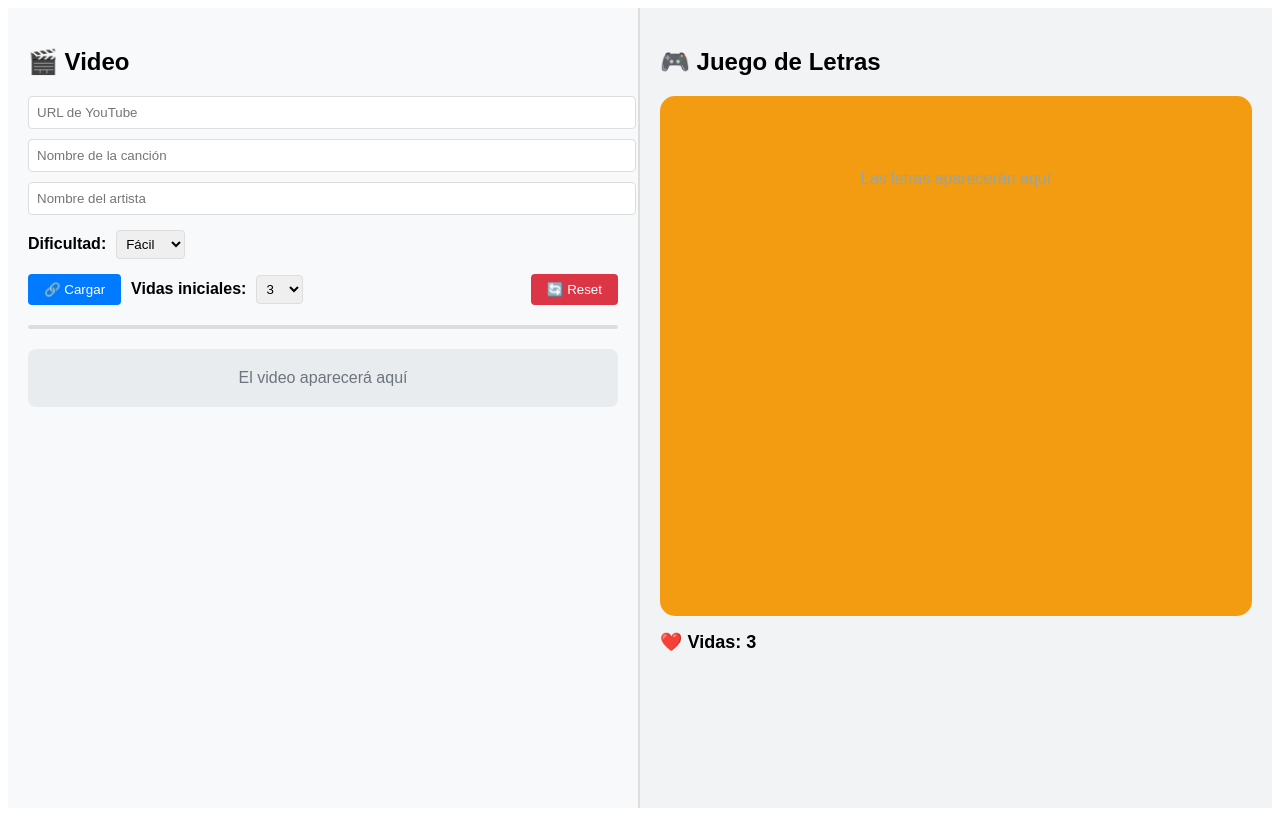
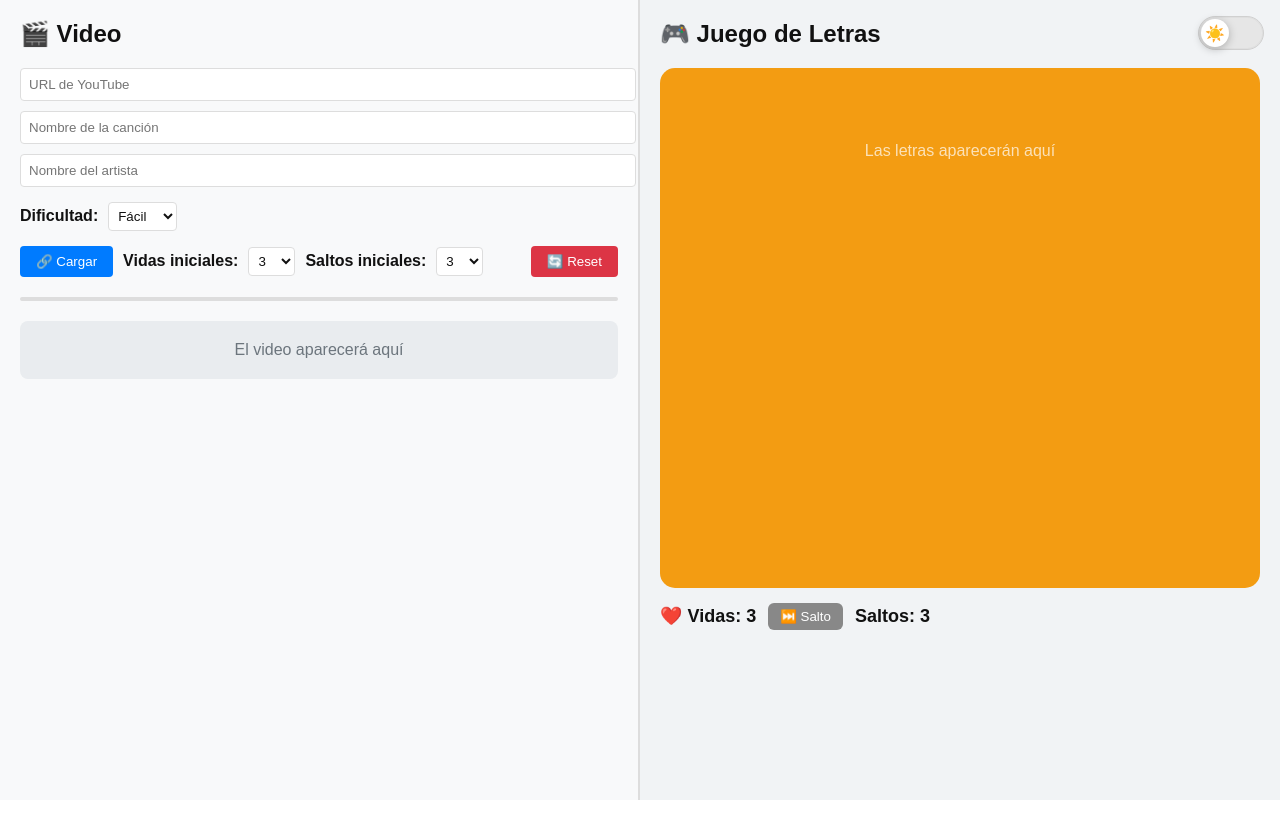
Before and after one commit to andres-trrs/lyric-learner, a React (Vite) app: page / in a window 1280 px wide. Built offline with nearby package versions, Linux system fonts and the light colour scheme.

Commit message:
Agregado countdown y tema claro/oscuro

```diff
--- a/src/App.jsx
+++ b/src/App.jsx
@@ -72,7 +72,7 @@ export default function App() {
   const [loading, setLoading] = useState(false);
   const [gameStarted, setGameStarted] = useState(false);
 
-  // 🎨 color de fondo aleatorio (una sola vez al cargar)
+  // 🎨 color de fondo aleatorio (una sola vez al cargar) para el panel de letras
   const [bgColor, setBgColor] = useState("#2c3e50");
   useEffect(() => {
     const colors = [
@@ -84,8 +84,35 @@ export default function App() {
     setBgColor(randomColor);
   }, []);
 
-  // ⚙️ selector de vidas iniciales
+  // ⚙️ selector de vidas/saltos iniciales
   const [initialLives, setInitialLives] = useState(3);
+  const [initialSkips, setInitialSkips] = useState(3);
+  const [skips, setSkips] = useState(3);
+
+  // 🔔 Cuenta regresiva al primer play
+  const [isCountingDown, setIsCountingDown] = useState(false);
+  const [count, setCount] = useState(null);
+  const firstPlayHandledRef = useRef(false);
+  const audioCtxRef = useRef(null);
+
+  // 🌗 Tema (claro/oscuro)
+  const [theme, setTheme] = useState("light"); // "light" | "dark"
+  const isDark = theme === "dark";
+  const pageBg = isDark ? "#333841" : "#ffffff"; // plomo en oscuro, blanco en claro
+  const pageFg = isDark ? "#ffffff" : "#111111"; // blanco en oscuro, negro en claro
+  const panelLeftBg = isDark ? "#2b2f36" : "#f8f9fa"; // columna video
+  const borderCol = isDark ? "#3f4652" : "#ddd";
+  const softText = isDark ? "#c9ced6" : "#6c757d";
+  const inputBg = isDark ? "#3a3f47" : "#ffffff";
+  const inputBorder = isDark ? "#555c66" : "#ddd";
+  const inputColor = isDark ? "#eef2f6" : "#111";
+
+    useEffect(() => {
+    document.body.style.backgroundColor = pageBg;
+    document.body.style.color = pageFg;
+    document.body.style.margin = 0; // asegura que no haya bordes blancos
+  }, [pageBg, pageFg]);
+
 
   // YouTube IFrame API
   useEffect(() => {
@@ -116,18 +143,32 @@ export default function App() {
         player.destroy();
       }
 
-      const ytPlayer = new window.YT.Player("youtube-player", {
+      new window.YT.Player("youtube-player", {
         height: "315",
         width: "100%",
         videoId: id,
         playerVars: {
-          'playsinline': 1,
-          'controls': 1,
-          'rel': 0
+          playsinline: 1,
+          controls: 1,
+          rel: 0
         },
         events: {
           onReady: (event) => {
             setPlayer(event.target);
+          },
+          onStateChange: (event) => {
+            // ▶️ Primera vez que el usuario presiona Play en el reproductor
+            if (
+              event.data === window.YT.PlayerState.PLAYING &&
+              !firstPlayHandledRef.current &&
+              !isCountingDown
+            ) {
+              firstPlayHandledRef.current = true;
+              try { event.target.pauseVideo(); } catch {}
+              startCountdown(() => {
+                try { event.target.playVideo(); } catch {}
+              });
+            }
           },
           onError: (event) => {
             console.error("YouTube player error:", event.data);
@@ -141,14 +182,57 @@ export default function App() {
     }
   };
 
+  const ensureAudioCtx = async () => {
+    if (!audioCtxRef.current) {
+      const AudioContext = window.AudioContext || window.webkitAudioContext;
+      audioCtxRef.current = new AudioContext();
+    }
+    if (audioCtxRef.current.state !== "running") {
+      try { await audioCtxRef.current.resume(); } catch {}
+    }
+    return audioCtxRef.current;
+  };
+
+  const playBeep = async (freq = 880, durationMs = 250, gain = 0.2) => {
+    const ctx = await ensureAudioCtx();
+    const now = ctx.currentTime;
+    const osc = ctx.createOscillator();
+    const g = ctx.createGain();
+    osc.type = "sine";
+    osc.frequency.value = freq;
+    g.gain.setValueAtTime(gain, now);
+    g.gain.exponentialRampToValueAtTime(0.0001, now + durationMs / 1000);
+    osc.connect(g).connect(ctx.destination);
+    osc.start(now);
+    osc.stop(now + durationMs / 1000 + 0.02);
+  };
+
+  const startCountdown = async (onFinish) => {
+    setIsCountingDown(true);
+
+    setCount(3);
+    await playBeep(820, 220);
+    await new Promise(r => setTimeout(r, 600));
+
+    setCount(2);
+    await playBeep(900, 220);
+    await new Promise(r => setTimeout(r, 600));
+
+    setCount(1);
+    await playBeep(980, 700); // beeeeep
+    await new Promise(r => setTimeout(r, 800));
+
+    setIsCountingDown(false);
+    setCount(null);
+    if (typeof onFinish === "function") onFinish();
+  };
+
   const handleUrlChange = async (url) => {
     setVideoUrl(url);
-
     if (url.trim()) {
       const id = extractVideoId(url);
       if (id) {
         setVideoId(id);
-
         const info = await extractVideoInfo(id);
         if (info.artist || info.track) {
           setArtistName(info.artist);
@@ -162,7 +246,6 @@ export default function App() {
     if (!line.blankPositions || line.blankPositions.length === 0) {
       return line.displayText;
     }
-
     const words = line.text.split(" ");
     return words.map((word, wordIndex) => {
       if (line.blankPositions.includes(wordIndex)) {
@@ -175,18 +258,10 @@ export default function App() {
 
   const handleLoadVideo = async () => {
     const id = extractVideoId(videoUrl);
-    if (!id) {
-      alert("URL de YouTube inválida");
-      return;
-    }
-
-    if (!trackName.trim() || !artistName.trim()) {
-      alert("Debes poner nombre de canción y artista");
-      return;
-    }
+    if (!id) return alert("URL de YouTube inválida");
+    if (!trackName.trim() || !artistName.trim()) return alert("Debes poner nombre de canción y artista");
 
     setLoading(true);
-
     try {
       if (!player || player.getVideoData().video_id !== id) {
         setVideoId(id);
@@ -196,19 +271,11 @@ export default function App() {
       const res = await fetch(
         `http://localhost:3001/captions?track_name=${encodeURIComponent(trackName)}&artist_name=${encodeURIComponent(artistName)}&difficulty=${encodeURIComponent(difficulty)}`
       );
+      if (!res.ok) throw new Error(`HTTP error! status: ${res.status}`);
+      const data = await res.json();
+      if (!data || data.length === 0) return alert("No se encontraron letras sincronizadas para esta canción");
 
-      if (!res.ok) {
-        throw new Error(`HTTP error! status: ${res.status}`);
-      }
-
-      const data = await res.json();
-
-      if (!data || data.length === 0) {
-        alert("No se encontraron letras sincronizadas para esta canción");
-        return;
-      }
-
-      // 🔧 Ordenar blanks por aparición izquierda→derecha y asegurar currentBlankIndex
+      // Ordenar blanks y asegurar currentBlankIndex
       const processed = data.map((line) => {
         if (!line?.blanks || !line?.blankPositions) return line;
         const pairs = line.blankPositions.map((pos, i) => ({ pos, word: line.blanks[i] }));
@@ -224,10 +291,11 @@ export default function App() {
       setCaptions(processed);
       setRevealedWords({});
       setCurrentIndex(0);
-      setLives(initialLives); // 👈 usa el valor seleccionado
+      setLives(initialLives);
+      setSkips(initialSkips);
       setGameStarted(true);
       setWaitingInput(false);
-
+      firstPlayHandledRef.current = false; // permitir countdown en nueva carga
     } catch (err) {
       console.error("Error loading captions:", err);
       alert("No se pudieron obtener las letras desde LRCLIB.");
@@ -236,16 +304,12 @@ export default function App() {
     }
   };
 
-  // Controles internos para pausar/reproducir (UI removida, pero usados por el juego)
+  // Controles internos (UI sin botones)
   const handlePlay = () => {
-    if (player && typeof player.playVideo === 'function') {
-      player.playVideo();
-    }
+    if (player && typeof player.playVideo === 'function') player.playVideo();
   };
   const handlePause = () => {
-    if (player && typeof player.pauseVideo === 'function') {
-      player.pauseVideo();
-    }
+    if (player && typeof player.pauseVideo === 'function') player.pauseVideo();
   };
 
   // Scroll centrado (línea activa en el medio)
@@ -267,10 +331,9 @@ export default function App() {
   // Sincroniza tiempo -> línea activa y PAUSA en cada timestamp con blanks (incluye la primera)
   useEffect(() => {
     let interval;
-    if (player && captions.length > 0 && gameStarted) {
+    if (player && captions.length > 0 && gameStarted && !isCountingDown) {
       interval = setInterval(() => {
         if (typeof player.getCurrentTime !== 'function') return;
-
         const time = player.getCurrentTime();
 
         // calcular índice de línea actual
@@ -286,12 +349,12 @@ export default function App() {
           scrollToCenter(index);
         }
 
-        // ✅ Pausar al llegar al timestamp de la línea si hay blanks pendientes
+        // Pausar al llegar al timestamp si hay blanks pendientes
         const currentLine = captions[index];
         if (!currentLine) return;
 
         const currentStart = currentLine.start ?? 0;
-        const reached = time + 0.05 >= currentStart; // pequeña tolerancia (50ms)
+        const reached = time + 0.05 >= currentStart; // tolerancia 50ms
         const hasBlanks = (currentLine.blanks?.length ?? 0) > 0;
         const cbi = typeof currentLine.currentBlankIndex === 'number' ? currentLine.currentBlankIndex : 0;
         const pending = hasBlanks && cbi < currentLine.blanks.length;
@@ -302,10 +365,8 @@ export default function App() {
         }
       }, 100);
     }
-    return () => {
-      if (interval) clearInterval(interval);
-    };
-  }, [player, captions, currentIndex, waitingInput, gameStarted]);
+    return () => { if (interval) clearInterval(interval); };
+  }, [player, captions, currentIndex, waitingInput, gameStarted, isCountingDown]);
 
   const normalizeText = (text) => {
     return text
@@ -335,22 +396,20 @@ export default function App() {
         }));
 
         if (currentBlankIndex + 1 < currentLine.blanks.length) {
-          const updatedCaptions = [...captions];
-          updatedCaptions[currentIndex] = {
-            ...updatedCaptions[currentIndex],
+          const updated = [...captions];
+          updated[currentIndex] = {
+            ...updated[currentIndex],
             currentBlankIndex: currentBlankIndex + 1
           };
-          setCaptions(updatedCaptions);
+          setCaptions(updated);
           setInputWord("");
-          // seguimos pausados en la misma línea para el siguiente blank
         } else {
-          // línea completada: marcar como terminada y reanudar
-          const updatedCaptions = [...captions];
-          updatedCaptions[currentIndex] = {
-            ...updatedCaptions[currentIndex],
+          const updated = [...captions];
+          updated[currentIndex] = {
+            ...updated[currentIndex],
             currentBlankIndex: currentLine.blanks.length
           };
-          setCaptions(updatedCaptions);
+          setCaptions(updated);
           setWaitingInput(false);
           setInputWord("");
           handlePlay();
@@ -369,32 +428,127 @@ export default function App() {
     }
   };
 
+  // 👇 Lógica del botón de Salto
+  const handleSkip = () => {
+    if (!waitingInput || skips <= 0 || !captions[currentIndex]) return;
+
+    const updated = [...captions];
+    const line = updated[currentIndex];
+    const cbi = line.currentBlankIndex || 0;
+
+    const correctWord = line.blanks[cbi];
+    const wordIndexInLine = line.blankPositions[cbi];
+    const wordKey = `${currentIndex}-${wordIndexInLine}`;
+
+    setRevealedWords(prev => ({
+      ...prev,
+      [wordKey]: correctWord
+    }));
+
+    if (difficulty === "Fácil" || cbi + 1 >= line.blanks.length) {
+      updated[currentIndex] = {
+        ...line,
+        currentBlankIndex: line.blanks.length
+      };
+      setCaptions(updated);
+      setWaitingInput(false);
+      setInputWord("");
+      setSkips((s) => s - 1);
+      handlePlay();
+    } else {
+      updated[currentIndex] = {
+        ...line,
+        currentBlankIndex: cbi + 1
+      };
+      setCaptions(updated);
+      setInputWord("");
+      setSkips((s) => s - 1);
+    }
+  };
+
   const resetGame = () => {
-    // ahora refresca la página completa
     window.location.reload();
   };
+
+  // 🌗 Toggle de tema (slider con sol/luna)
+  const ThemeToggle = () => (
+    <button
+      onClick={() => setTheme(isDark ? "light" : "dark")}
+      aria-label="Cambiar tema"
+      title={isDark ? "Cambiar a claro" : "Cambiar a oscuro"}
+      style={{
+        position: "fixed",
+        top: 16,
+        right: 16,
+        zIndex: 10000,
+        background: "transparent",
+        border: "none",
+        padding: 0,
+        cursor: "pointer"
+      }}
+    >
+      <div
+        style={{
+          width: 64,
+          height: 32,
+          borderRadius: 32,
+          background: isDark ? "#1f232a" : "#e6e6e6",
+          border: `1px solid ${isDark ? "#3a3f47" : "#d0d0d0"}`,
+          position: "relative",
+          boxShadow: isDark ? "inset 0 0 0 1px rgba(255,255,255,0.05)" : "inset 0 0 0 1px rgba(0,0,0,0.03)"
+        }}
+      >
+        <div
+          style={{
+            position: "absolute",
+            top: 2,
+            left: isDark ? 34 : 2,
+            width: 28,
+            height: 28,
+            borderRadius: 28,
+            background: isDark ? "#0f1115" : "#ffffff",
+            display: "flex",
+            alignItems: "center",
+            justifyContent: "center",
+            transition: "left 0.22s ease",
+            boxShadow: "0 2px 8px rgba(0,0,0,0.25)"
+          }}
+        >
+          <span style={{ fontSize: 16 }}>{isDark ? "🌙" : "☀️"}</span>
+        </div>
+      </div>
+    </button>
+  );
 
   return (
     <div style={{
       display: "grid",
       gridTemplateColumns: "1fr 1fr",
       height: "100vh",
-      fontFamily: "Arial, sans-serif"
+      fontFamily: "Arial, sans-serif",
+      backgroundColor: pageBg,
+      color: pageFg
     }}>
+      <ThemeToggle />
+
       {/* Video */}
       <div style={{
-        borderRight: "2px solid #ddd",
+        borderRight: `2px solid ${borderCol}`,
         padding: "20px",
-        backgroundColor: "#f8f9fa"
+        backgroundColor: panelLeftBg
       }}>
-        <h2>🎬 Video</h2>
+        <h2 style={{ marginTop: 0 }}>🎬 Video</h2>
 
         <input
           type="text"
           placeholder="URL de YouTube"
           value={videoUrl}
           onChange={(e) => handleUrlChange(e.target.value)}
-          style={{ width: "100%", marginBottom: "10px", padding: "8px", border: "1px solid #ddd", borderRadius: "4px" }}
+          style={{
+            width: "100%", marginBottom: "10px", padding: "8px",
+            backgroundColor: inputBg, color: inputColor,
+            border: `1px solid ${inputBorder}`, borderRadius: "4px"
+          }}
         />
 
         <input
@@ -402,7 +556,11 @@ export default function App() {
           placeholder="Nombre de la canción"
           value={trackName}
           onChange={(e) => setTrackName(e.target.value)}
-          style={{ width: "100%", marginBottom: "10px", padding: "8px", border: "1px solid #ddd", borderRadius: "4px" }}
+          style={{
+            width: "100%", marginBottom: "10px", padding: "8px",
+            backgroundColor: inputBg, color: inputColor,
+            border: `1px solid ${inputBorder}`, borderRadius: "4px"
+          }}
         />
 
         <input
@@ -410,7 +568,11 @@ export default function App() {
           placeholder="Nombre del artista"
           value={artistName}
           onChange={(e) => setArtistName(e.target.value)}
-          style={{ width: "100%", marginBottom: "15px", padding: "8px", border: "1px solid #ddd", borderRadius: "4px" }}
+          style={{
+            width: "100%", marginBottom: "15px", padding: "8px",
+            backgroundColor: inputBg, color: inputColor,
+            border: `1px solid ${inputBorder}`, borderRadius: "4px"
+          }}
         />
 
         <div style={{ marginBottom: "15px" }}>
@@ -418,7 +580,12 @@ export default function App() {
           <select
             value={difficulty}
             onChange={(e) => setDifficulty(e.target.value)}
-            style={{ padding: "5px", border: "1px solid #ddd", borderRadius: "4px", marginRight: "15px" }}
+            style={{
+              padding: "5px",
+              backgroundColor: inputBg, color: inputColor,
+              border: `1px solid ${inputBorder}`, borderRadius: "4px",
+              marginRight: "15px"
+            }}
           >
             <option value="Fácil">Fácil</option>
             <option value="Medio">Medio</option>
@@ -430,7 +597,14 @@ export default function App() {
           <button
             onClick={handleLoadVideo}
             disabled={loading}
-            style={{ padding: "8px 16px", backgroundColor: loading ? "#ccc" : "#007bff", color: "white", border: "none", borderRadius: "4px", cursor: loading ? "not-allowed" : "pointer" }}
+            style={{
+              padding: "8px 16px",
+              backgroundColor: loading ? "#888" : "#007bff",
+              color: "white",
+              border: "none",
+              borderRadius: "4px",
+              cursor: loading ? "not-allowed" : "pointer"
+            }}
           >
             {loading ? "⏳ Cargando..." : "🔗 Cargar"}
           </button>
@@ -440,34 +614,65 @@ export default function App() {
           <select
             value={initialLives}
             onChange={(e) => setInitialLives(parseInt(e.target.value, 10))}
-            style={{ padding: "5px", border: "1px solid #ddd", borderRadius: "4px" }}
+            style={{ padding: "5px",
+              backgroundColor: inputBg, color: inputColor,
+              border: `1px solid ${inputBorder}`, borderRadius: "4px" }}
           >
             {[1,2,3,4,5,6,7,8,9,10].map(n => (
               <option key={n} value={n}>{n}</option>
             ))}
           </select>
 
+          {/* selector de saltos iniciales */}
+          <label style={{ fontWeight: "bold" }}>Saltos iniciales:</label>
+          <select
+            value={initialSkips}
+            onChange={(e) => setInitialSkips(parseInt(e.target.value, 10))}
+            style={{ padding: "5px",
+              backgroundColor: inputBg, color: inputColor,
+              border: `1px solid ${inputBorder}`, borderRadius: "4px" }}
+          >
+            {[0,1,2,3,4,5,6,7,8,9,10].map(n => (
+              <option key={n} value={n}>{n}</option>
+            ))}
+          </select>
+
           <button
-            onClick={resetGame}
-            style={{ padding: "8px 16px", backgroundColor: "#dc3545", color: "white", border: "none", borderRadius: "4px", cursor: "pointer", marginLeft: "auto" }}
+            onClick={() => window.location.reload()}
+            style={{
+              padding: "8px 16px",
+              backgroundColor: "#dc3545",
+              color: "white",
+              border: "none",
+              borderRadius: "4px",
+              cursor: "pointer",
+              marginLeft: "auto"
+            }}
             title="Recarga toda la página"
           >
             🔄 Reset
           </button>
         </div>
 
-        <div id="youtube-player" style={{ marginTop: "20px", border: "2px solid #ddd", borderRadius: "8px", overflow: "hidden" }}></div>
+        <div id="youtube-player" style={{
+          marginTop: "20px", border: `2px solid ${borderCol}`,
+          borderRadius: "8px", overflow: "hidden" }}></div>
 
         {!videoId && (
-          <div style={{ marginTop: "20px", padding: "20px", backgroundColor: "#e9ecef", borderRadius: "8px", textAlign: "center", color: "#6c757d" }}>
+          <div style={{
+            marginTop: "20px", padding: "20px",
+            backgroundColor: isDark ? "#262a31" : "#e9ecef",
+            borderRadius: "8px", textAlign: "center",
+            color: softText
+          }}>
             El video aparecerá aquí
           </div>
         )}
       </div>
 
       {/* Juego de letras */}
-      <div style={{ padding: "20px", backgroundColor: "#f1f3f5" }}>
-        <h2>🎮 Juego de Letras</h2>
+      <div style={{ padding: "20px", backgroundColor: isDark ? "#2f343c" : "#f1f3f5" }}>
+        <h2 style={{ marginTop: 0 }}>🎮 Juego de Letras</h2>
 
         <div
           ref={rectangleRef}
@@ -477,7 +682,7 @@ export default function App() {
             height: "60vh",
             overflowY: "auto",
             padding: "20px",
-            color: "#ecf0f1",
+            color: "#ecf0f1", // las letras del panel siguen claras para alto contraste con color vívido
             fontSize: "16px",
             fontWeight: "500",
             lineHeight: "1.6",
@@ -485,7 +690,7 @@ export default function App() {
           }}
         >
           {captions.length === 0 ? (
-            <div style={{ textAlign: "center", color: "#95a5a6", marginTop: "50px" }}>
+            <div style={{ textAlign: "center", color: "rgba(255,255,255,0.7)", marginTop: "50px" }}>
               Las letras aparecerán aquí
             </div>
           ) : (
@@ -515,12 +720,28 @@ export default function App() {
         </div>
 
         <div style={{ marginTop: "15px", display: "flex", justifyContent: "space-between", alignItems: "center" }}>
-          <div style={{ fontSize: "18px", fontWeight: "bold" }}>
-            ❤️ Vidas: {lives}
+          <div style={{ fontSize: "18px", fontWeight: "bold", display: "flex", alignItems: "center", gap: "12px" }}>
+            <span>❤️ Vidas: {lives}</span>
+            <button
+              onClick={handleSkip}
+              disabled={!waitingInput || skips <= 0}
+              style={{
+                padding: "6px 12px",
+                backgroundColor: (!waitingInput || skips <= 0) ? (isDark ? "#555" : "#888") : "#6f42c1",
+                color: "white",
+                border: "none",
+                borderRadius: "6px",
+                cursor: (!waitingInput || skips <= 0) ? "not-allowed" : "pointer"
+              }}
+              title={waitingInput ? "Saltar blank actual" : "Disponible cuando se detiene para escribir"}
+            >
+              ⏭️ Salto
+            </button>
+            <span>Saltos: {skips}</span>
           </div>
 
           {gameStarted && (
-            <div style={{ color: "#28a745", fontWeight: "bold" }}>
+            <div style={{ color: isDark ? "#7CFC9A" : "#28a745", fontWeight: "bold" }}>
               🎵 {currentIndex + 1} / {captions.length}
             </div>
           )}
@@ -535,14 +756,46 @@ export default function App() {
               placeholder="Escribe la palabra..."
               onKeyDown={handleKeyPress}
               autoFocus
-              style={{ width: "100%", padding: "10px", fontSize: "16px", border: "2px solid #fff", borderRadius: "8px", outline: "none" }}
+              style={{
+                width: "100%", padding: "10px", fontSize: "16px",
+                border: "2px solid #fff", borderRadius: "8px", outline: "none",
+                backgroundColor: "rgba(255,255,255,0.15)", color: "#fff"
+              }}
             />
-            <div style={{ marginTop: "5px", fontSize: "14px", color: "#ecf0f1" }}>
+            <div style={{ marginTop: "5px", fontSize: "14px", color: "rgba(255,255,255,0.85)" }}>
               Presiona Enter para confirmar
             </div>
           </div>
         )}
       </div>
+
+      {/* Overlay de cuenta regresiva */}
+      {isCountingDown && (
+        <div
+          style={{
+            position: "fixed",
+            inset: 0,
+            background: "rgba(0,0,0,0.6)",
+            zIndex: 9999,
+            display: "flex",
+            alignItems: "center",
+            justifyContent: "center",
+            backdropFilter: "blur(2px)"
+          }}
+        >
+          <div
+            style={{
+              color: "#fff",
+              fontSize: "18vw",
+              fontWeight: 800,
+              textShadow: "0 8px 24px rgba(0,0,0,0.5)",
+              letterSpacing: "-0.02em"
+            }}
+          >
+            {count}
+          </div>
+        </div>
+      )}
     </div>
   );
 }
```
